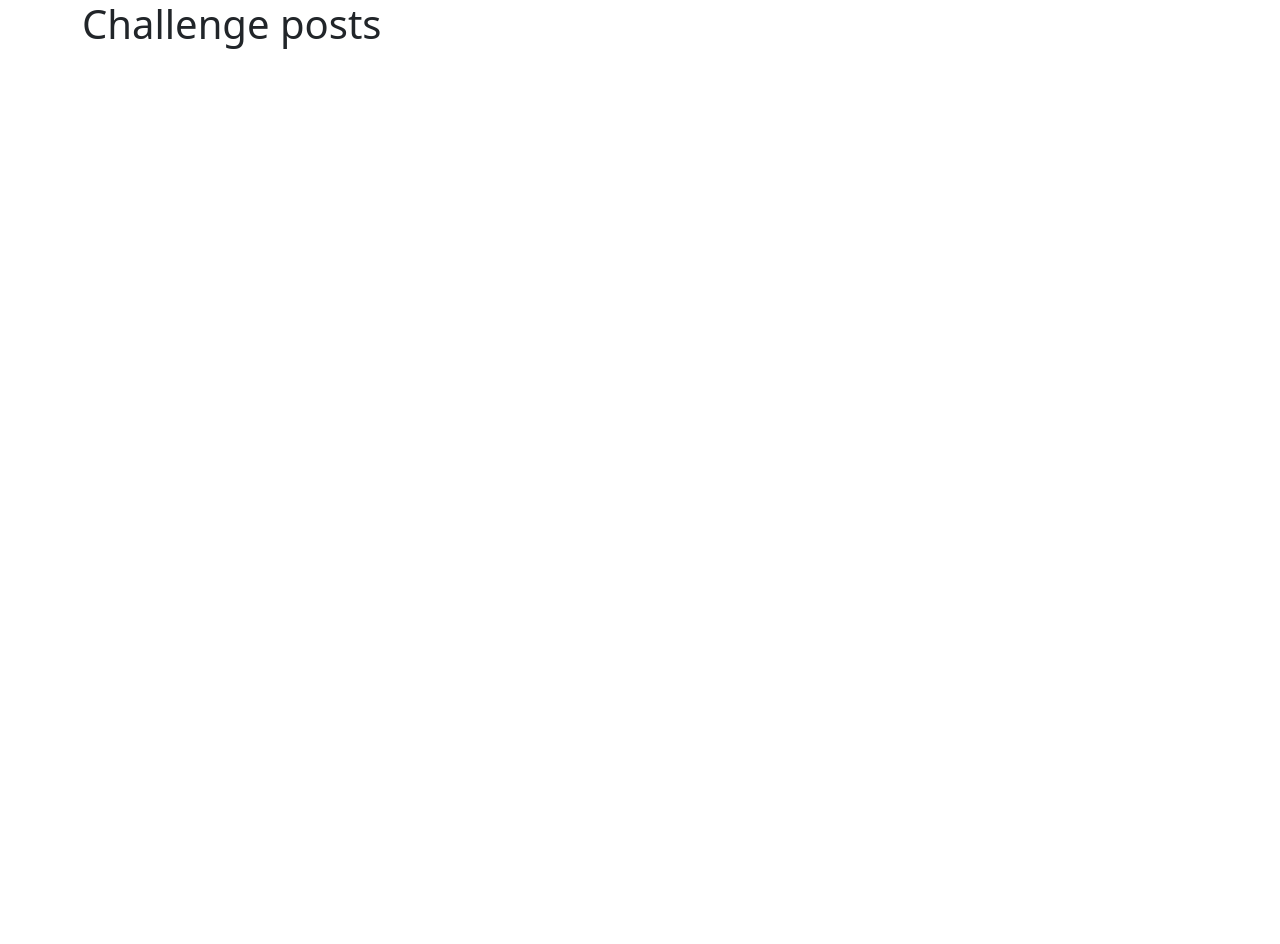
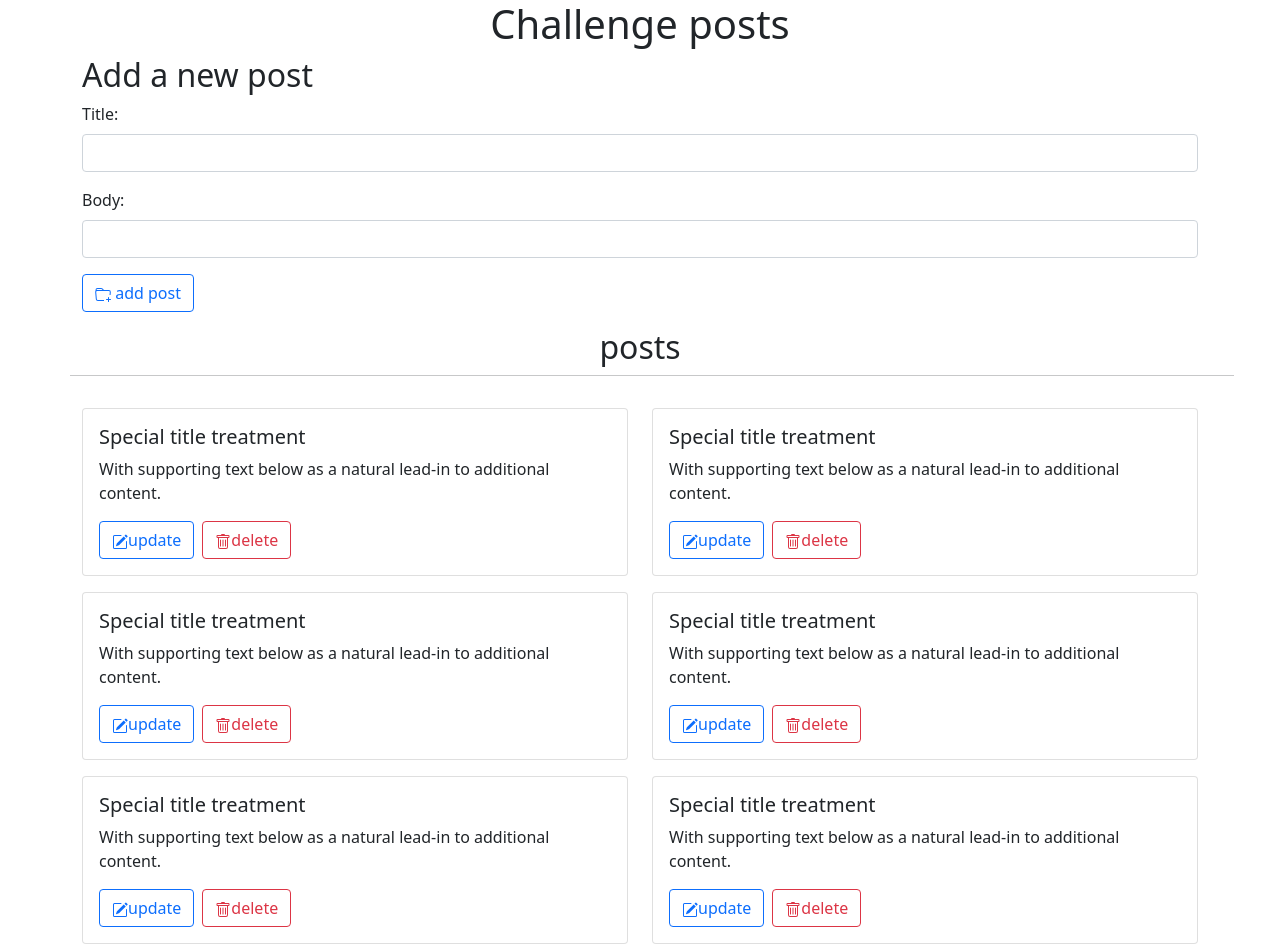
Before and after one commit to jhosep98/blog-post-app, a React app: page / in a window 1280 px wide. Before the commit the page ends 800 px from the top, so only its background shows below. Built offline with nearby package versions, Linux system fonts and the light colour scheme.

Commit message:
creating form
adding a form to add a new post to the post list which is shown on the home page with the buttons to update and delete.

```diff
--- a/package.json
+++ b/package.json
@@ -36,6 +36,7 @@
   },
   "dependencies": {
     "bootstrap": "^5.0.0-beta1",
+    "bootstrap-icons": "^1.3.0",
     "react": "^17.0.1",
     "react-dom": "^17.0.1",
     "react-redux": "^7.2.2",
--- a/src/App.jsx
+++ b/src/App.jsx
@@ -1,8 +1,12 @@
 import React from 'react';
+import PostCard from './components/PostCard';
+import PostForm from './components/PostForm';
 
 const App = () => (
   <div className="container">
-    <h1>Challenge posts</h1>
+    <h1 className="text-center">Challenge posts</h1>
+    <PostForm />
+    <PostCard />
   </div>
 );
 export default App;
--- /dev/null
+++ b/src/components/Post.jsx
@@ -0,0 +1,51 @@
+import React from 'react';
+
+const Post = () => (
+  <div className="col-sm-6 mt-3">
+    <div className="card">
+      <div className="card-body">
+        <h5 className="card-title">Special title treatment</h5>
+        <p className="card-text">
+          With supporting text below as a natural lead-in to additional content.
+        </p>
+        <div className="d-grid gap-2 d-md-flex">
+          <button type="button" className="btn btn-outline-primary">
+            <svg
+              xmlns="http://www.w3.org/2000/svg"
+              width="16"
+              height="16"
+              fill="currentColor"
+              className="bi bi-pencil-square"
+              viewBox="0 0 16 16"
+            >
+              <path d="M15.502 1.94a.5.5 0 0 1 0 .706L14.459 3.69l-2-2L13.502.646a.5.5 0 0 1 .707 0l1.293 1.293zm-1.75 2.456l-2-2L4.939 9.21a.5.5 0 0 0-.121.196l-.805 2.414a.25.25 0 0 0 .316.316l2.414-.805a.5.5 0 0 0 .196-.12l6.813-6.814z" />
+              <path
+                fillRule="evenodd"
+                d="M1 13.5A1.5 1.5 0 0 0 2.5 15h11a1.5 1.5 0 0 0 1.5-1.5v-6a.5.5 0 0 0-1 0v6a.5.5 0 0 1-.5.5h-11a.5.5 0 0 1-.5-.5v-11a.5.5 0 0 1 .5-.5H9a.5.5 0 0 0 0-1H2.5A1.5 1.5 0 0 0 1 2.5v11z"
+              />
+            </svg>
+            update
+          </button>
+          <button type="button" className="btn btn-outline-danger">
+            <svg
+              xmlns="http://www.w3.org/2000/svg"
+              width="16"
+              height="16"
+              fill="currentColor"
+              className="bi bi-trash"
+              viewBox="0 0 16 16"
+            >
+              <path d="M5.5 5.5A.5.5 0 0 1 6 6v6a.5.5 0 0 1-1 0V6a.5.5 0 0 1 .5-.5zm2.5 0a.5.5 0 0 1 .5.5v6a.5.5 0 0 1-1 0V6a.5.5 0 0 1 .5-.5zm3 .5a.5.5 0 0 0-1 0v6a.5.5 0 0 0 1 0V6z" />
+              <path
+                fillRule="evenodd"
+                d="M14.5 3a1 1 0 0 1-1 1H13v9a2 2 0 0 1-2 2H5a2 2 0 0 1-2-2V4h-.5a1 1 0 0 1-1-1V2a1 1 0 0 1 1-1H6a1 1 0 0 1 1-1h2a1 1 0 0 1 1 1h3.5a1 1 0 0 1 1 1v1zM4.118 4L4 4.059V13a1 1 0 0 0 1 1h6a1 1 0 0 0 1-1V4.059L11.882 4H4.118zM2.5 3V2h11v1h-11z"
+              />
+            </svg>
+            delete
+          </button>
+        </div>
+      </div>
+    </div>
+  </div>
+);
+export default Post;
--- /dev/null
+++ b/src/components/PostCard.jsx
@@ -0,0 +1,16 @@
+import React from 'react';
+import Post from './Post';
+
+const PostCard = () => (
+  <div className="row mt-3">
+    <h2 className="text-center">posts</h2>
+    <hr />
+    <Post />
+    <Post />
+    <Post />
+    <Post />
+    <Post />
+    <Post />
+  </div>
+);
+export default PostCard;
--- /dev/null
+++ b/src/components/PostForm.jsx
@@ -0,0 +1,35 @@
+import React from 'react';
+
+const PostForm = () => (
+  <form>
+    <h2>Add a new post</h2>
+    <div className="mb-3 form-group">
+      <label className="form-label" htmlFor="title">
+        Title:
+      </label>
+      <input id="title" type="text" name="title" className="form-control" />
+    </div>
+    <div className="mb-3 form-group">
+      <label htmlFor="body" className="form-label">
+        Body:
+      </label>
+      <input type="text" name="title" id="body" className="form-control" />
+    </div>
+    <button type="button" className="btn btn-outline-primary">
+      <svg
+        xmlns="http://www.w3.org/2000/svg"
+        width="16"
+        height="16"
+        fill="currentColor"
+        className="bi bi-folder-plus"
+        viewBox="0 0 16 16"
+      >
+        <path d="M.5 3l.04.87a1.99 1.99 0 0 0-.342 1.311l.637 7A2 2 0 0 0 2.826 14H9v-1H2.826a1 1 0 0 1-.995-.91l-.637-7A1 1 0 0 1 2.19 4h11.62a1 1 0 0 1 .996 1.09L14.54 8h1.005l.256-2.819A2 2 0 0 0 13.81 3H9.828a2 2 0 0 1-1.414-.586l-.828-.828A2 2 0 0 0 6.172 1H2.5a2 2 0 0 0-2 2zm5.672-1a1 1 0 0 1 .707.293L7.586 3H2.19c-.24 0-.47.042-.684.12L1.5 2.98a1 1 0 0 1 1-.98h3.672z" />
+        <path d="M13.5 10a.5.5 0 0 1 .5.5V12h1.5a.5.5 0 0 1 0 1H14v1.5a.5.5 0 0 1-1 0V13h-1.5a.5.5 0 0 1 0-1H13v-1.5a.5.5 0 0 1 .5-.5z" />
+      </svg>
+      <span className="ml-3"> add post</span>
+    </button>
+  </form>
+);
+
+export default PostForm;
--- a/src/scss/main.scss
+++ b/src/scss/main.scss
@@ -1 +1,5 @@
 @import '~bootstrap/scss/bootstrap.scss';
+
+body {
+background:"#fafafa"
+}
```
Also changed, not shown: .eslintrc.js, src/components/AddPost.jsx (added).
